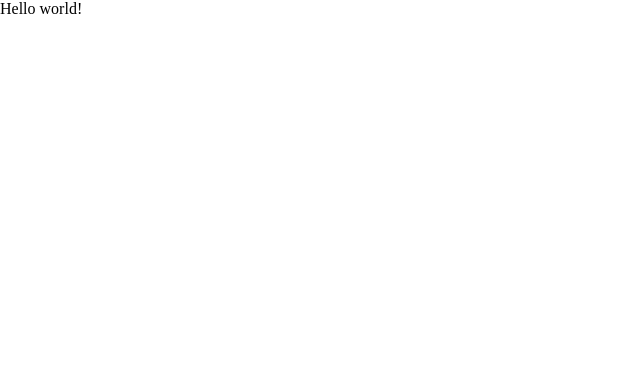
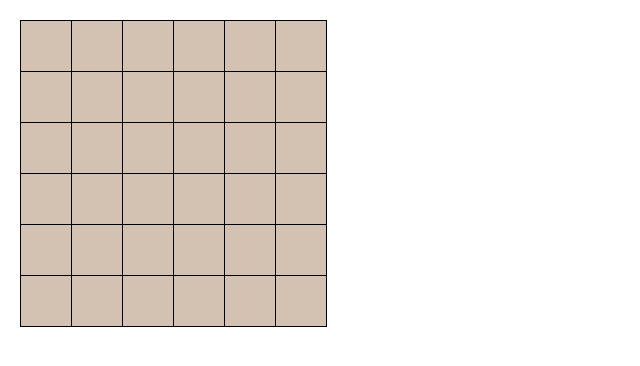
Before and after one commit to wspwebben/tile-o-graphers, a Vue app: page / in a window 1280 px wide. Shown: the top 366 px of the page, without its empty margins (0-640 px from the left). Built offline with nearby package versions, Linux system fonts and the light colour scheme.

Commit message:
Basic field

```diff
--- /dev/null
+++ b/src/components/field/FieldCell.vue
@@ -0,0 +1,87 @@
+<script setup lang="ts">
+import { computed } from "vue";
+import { CellType } from "./types";
+import { assertNever } from "@/helpers"
+
+const props = defineProps<{
+  cell: CellType;
+}>();
+
+const emit = defineEmits<{
+  (e: "click"): void;
+}>();
+
+const type = computed(() => {
+  switch (props.cell) {
+    case CellType.Empty:
+      return "empty";
+    case CellType.Mountain:
+      return "mountain";
+    case CellType.Forest:
+      return "forest";
+    case CellType.Village:
+      return "village";
+    case CellType.Field:
+      return "field";
+    case CellType.Water:
+      return "water";
+    case CellType.Monster:
+      return "monster";
+    default:
+      assertNever(props.cell);
+      return "";
+  }
+});
+</script>
+
+<template>
+  <button
+    class="field-cell"
+    :class="`field-cell--${type}`"
+    type="button"
+    @click="emit('click')"
+  />
+</template>
+
+<style>
+.field-cell {
+  display: block;
+  width: 50px;
+  height: 50px;
+  background-color: var(--field-cell-color, transparent);
+  border: 0;
+}
+
+.field-cell--empty {
+  --field-cell-color: #d3c2b2;
+}
+
+.field-cell--mountain {
+  --field-cell-color: #6e4932;
+}
+
+.field-cell--forest {
+  --field-cell-color: #1e8112;
+}
+
+.field-cell--village {
+  --field-cell-color: #aa2012;
+}
+
+.field-cell--field {
+  --field-cell-color: #bd7a2e;
+}
+
+.field-cell--water {
+  --field-cell-color: #1b7bb8;
+}
+
+.field-cell--monster {
+  --field-cell-color: #852d7f;
+}
+
+.field-cell:hover {
+  /* --field-cell-color: #d3c2b2a0; */
+  opacity: 0.8;
+}
+</style>
--- /dev/null
+++ b/src/components/field/TheField.vue
@@ -0,0 +1,54 @@
+<script setup lang="ts">
+import { ref } from "vue";
+import FieldCell from "./FieldCell.vue";
+import { CellType, createEmptyGrid } from "./types";
+
+const GRID_SIZE = 6;
+const grid = ref(createEmptyGrid(GRID_SIZE));
+
+// grid.value[2][0] = CellType.Water;
+// grid.value[2][1] = CellType.Mountain;
+// grid.value[2][2] = CellType.Monster;
+// grid.value[2][3] = CellType.Village;
+// grid.value[2][4] = CellType.Forest;
+// grid.value[2][5] = CellType.Field;
+
+function selectCell(x: number, y: number) {
+  grid.value[y][x] = CellType.Monster
+}
+</script>
+
+<template>
+  <div class="wrapper">
+    <div class="grid" :style="`--grid-size: ${GRID_SIZE}`">
+      <div class="row" v-for="(row, y) in grid" :key="y">
+        <div class="cell" v-for="(cell, x) in row" :key="x">
+          <FieldCell :cell="cell" @click="selectCell(x, y)" />
+        </div>
+      </div>
+    </div>
+  </div>
+</template>
+
+<style>
+.wrapper {
+  display: flex;
+  padding: 20px;
+}
+
+.grid {
+  --grid-gap: 1px;
+
+  display: grid;
+  grid-template-columns: repeat(var(--grid-size), min-content);
+  gap: var(--grid-gap);
+  background-color: #000;
+  padding: var(--grid-gap);
+}
+
+.row {
+  display: grid;
+  grid-template-rows: repeat(var(--grid-size), min-content);
+  gap: var(--grid-gap);
+}
+</style>
--- /dev/null
+++ b/src/components/field/types.ts
@@ -0,0 +1,16 @@
+export enum CellType {
+  Empty,
+  Mountain,
+  Forest,
+  Village,
+  Field,
+  Water,
+  Monster,
+}
+
+type Grid<Cell extends number> = Cell[][];
+
+export const createEmptyGrid = (size: number): Grid<CellType> =>
+  Array.from({ length: size }, () =>
+    Array.from({ length: size }, () => CellType.Empty)
+  );
--- /dev/null
+++ b/src/helpers/assert.ts
@@ -0,0 +1,3 @@
+export function assertNever(_: never): never {
+  throw new Error("Unreachable code reached");
+}
--- /dev/null
+++ b/src/helpers/index.ts
@@ -0,0 +1 @@
+export { assertNever } from "./assert";
--- a/src/views/MainView.vue
+++ b/src/views/MainView.vue
@@ -1,6 +1,7 @@
 <script setup lang="ts">
+import TheField from "../components/field/TheField.vue";
 </script>
 
 <template>
-  <div>Hello world!</div>
+  <TheField />
 </template>
```
